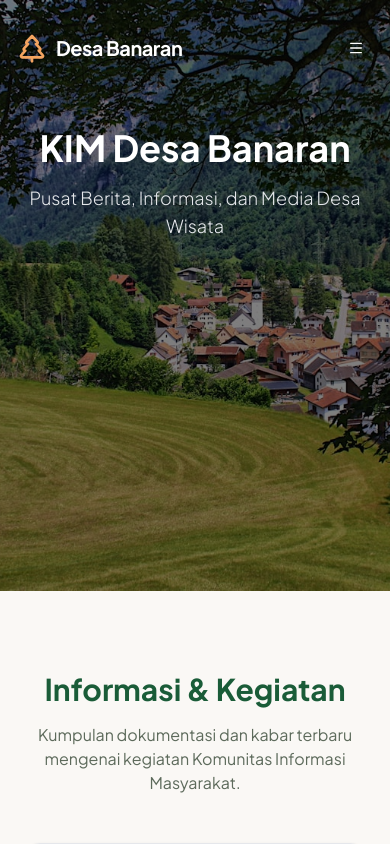
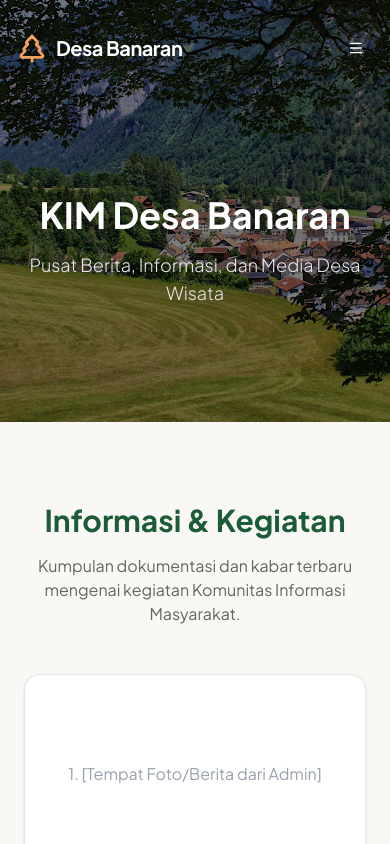
Before and after one commit to Nur-Sidik/website, a Next.js app: page /komunitas/kim in a window 390 px wide. Shown: the top 844 px of the page. Built offline with nearby package versions, Linux system fonts and the light colour scheme.

Commit message:
fix: adjust hero section height in KimPage component

```diff
--- a/app/komunitas/kim/page.tsx
+++ b/app/komunitas/kim/page.tsx
@@ -12,7 +12,7 @@ export default function KimPage() {
       <Navbar />
 
       {/* 1. HERO SECTION - KIM */}
-      <div className="relative h-[70vh] w-full flex flex-col justify-start pt-32 md:justify-center md:pt-32 pb-12">
+      <div className="relative h-[50vh] w-full flex flex-col justify-center pt-32 pb-12">
         <Image
           src="/images/Foto1.jpg" // Ganti dengan foto yang pas untuk KIM
           alt="KIM Desa Banaran"
```
